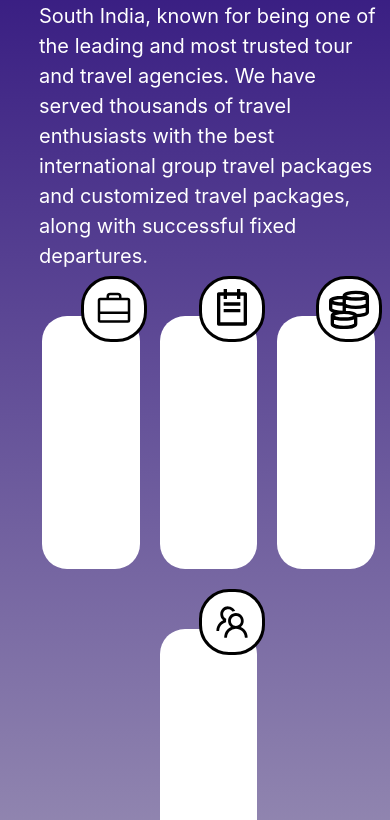
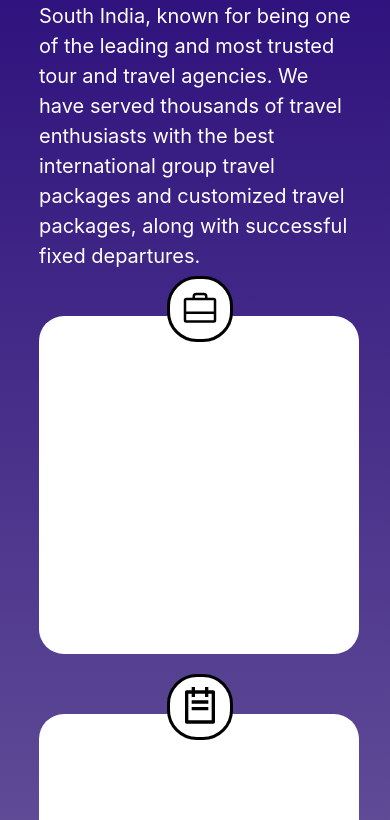
Before and after one commit to ud-k16/tourswebsite, a React (Create React App) app: page / in a window 390 px wide. Shown: the part 891-1711 px from the top of the page. Built offline with nearby package versions, Linux system fonts and the light colour scheme.

Commit message:
card optimized in mobile

```diff
--- a/src/components/ServiceCard/ServiceCard.module.css
+++ b/src/components/ServiceCard/ServiceCard.module.css
@@ -31,6 +31,14 @@
 @media (max-width: 768px) {
     .container {
         display: flex;
-        width: 90vw
+        width: 93vw;
+    }
+    .box {
+        border-radius: 25px;
+        background-color: white;
+        width: 90vw;
+        height: 40vh;
+        position: relative;
+        margin: 20px 0
     }
 }
--- a/src/components/service/Services.module.css
+++ b/src/components/service/Services.module.css
@@ -1,6 +1,6 @@
 .container {
     display: flex;
-    padding: 5vw 0 ;
+    padding: 5vw 0;
     width: 100%;
     background: linear-gradient(180deg, #230477, #9d94b6);
     justify-content: center;
@@ -10,26 +10,28 @@
 
 
 .textSection {
-    width:20vw;
+    width: 20vw;
     color: white;
     font-size: 20px;
     line-height: 30px;
     text-align: left;
 }
-.headingText{
+
+.headingText {
     color: white;
     font-size: 40px;
     font-weight: 900;
     line-height: 60px;
-    margin:0px
+    margin: 0px
 }
+
 .cardSection {
     width: 60vw;
     flex-wrap: wrap;
-    display:flex;
+    display: flex;
     /* margin: 0 20px; */
     /* background-color: aqua; */
-   column-gap: 20px;
+    column-gap: 20px;
     justify-content: center;
     row-gap: 20px;
 }
@@ -38,26 +40,28 @@
     .container {
         display: flex;
         flex-direction: column;
-        padding: 5vw 10vw ;
+        padding: 5vw 10vw;
         width: 100%;
         background: linear-gradient(180deg, #230477, #9d94b6);
         justify-content: center;
 
     }
+
     .textSection {
-        width:87vw;
+        width: 82vw;
         color: white;
         font-size: 20px;
         line-height: 30px;
         text-align: left;
     }
+
     .cardSection {
-        width: 87vw;
+        width: 82vw;
         flex-wrap: wrap;
-        display:flex;
+        display: flex;
         margin: 25px 0px;
 
-       column-gap: 20px;
+        column-gap: 20px;
         justify-content: center;
         row-gap: 20px;
     }
```
